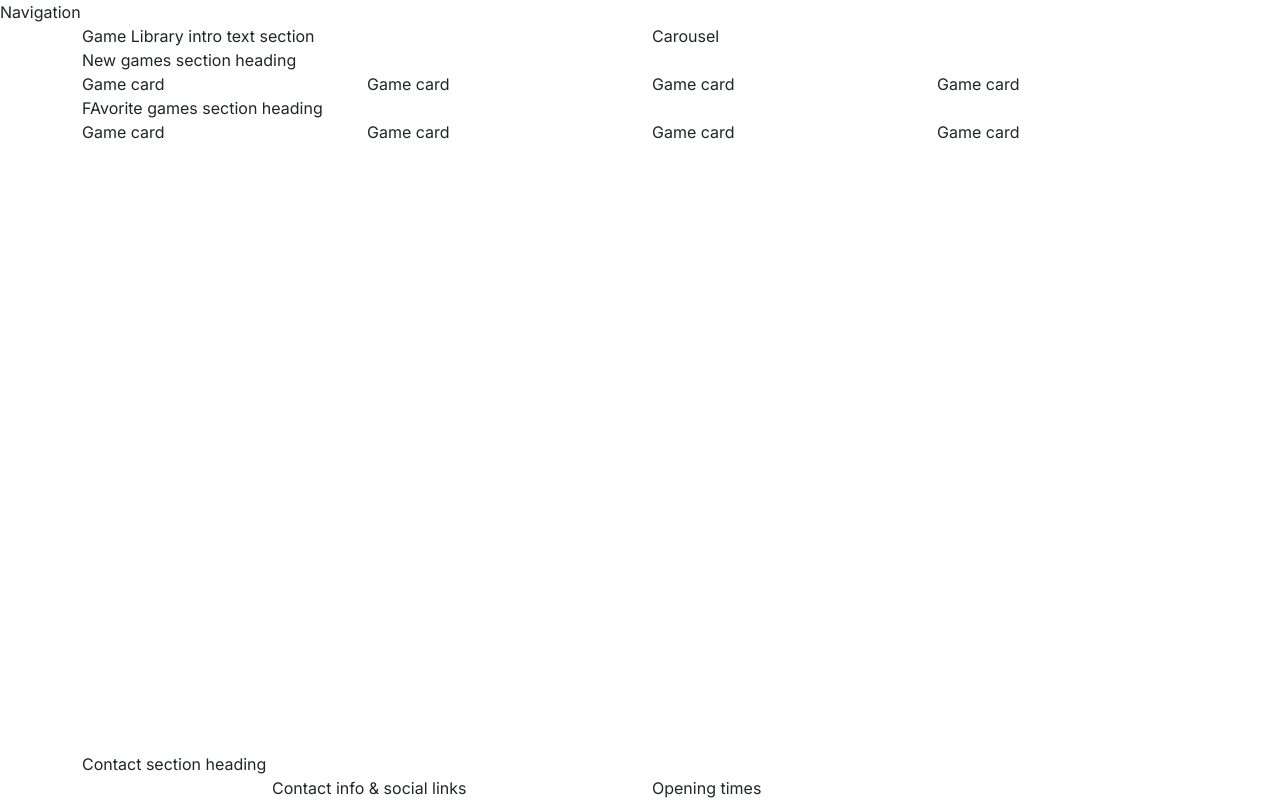
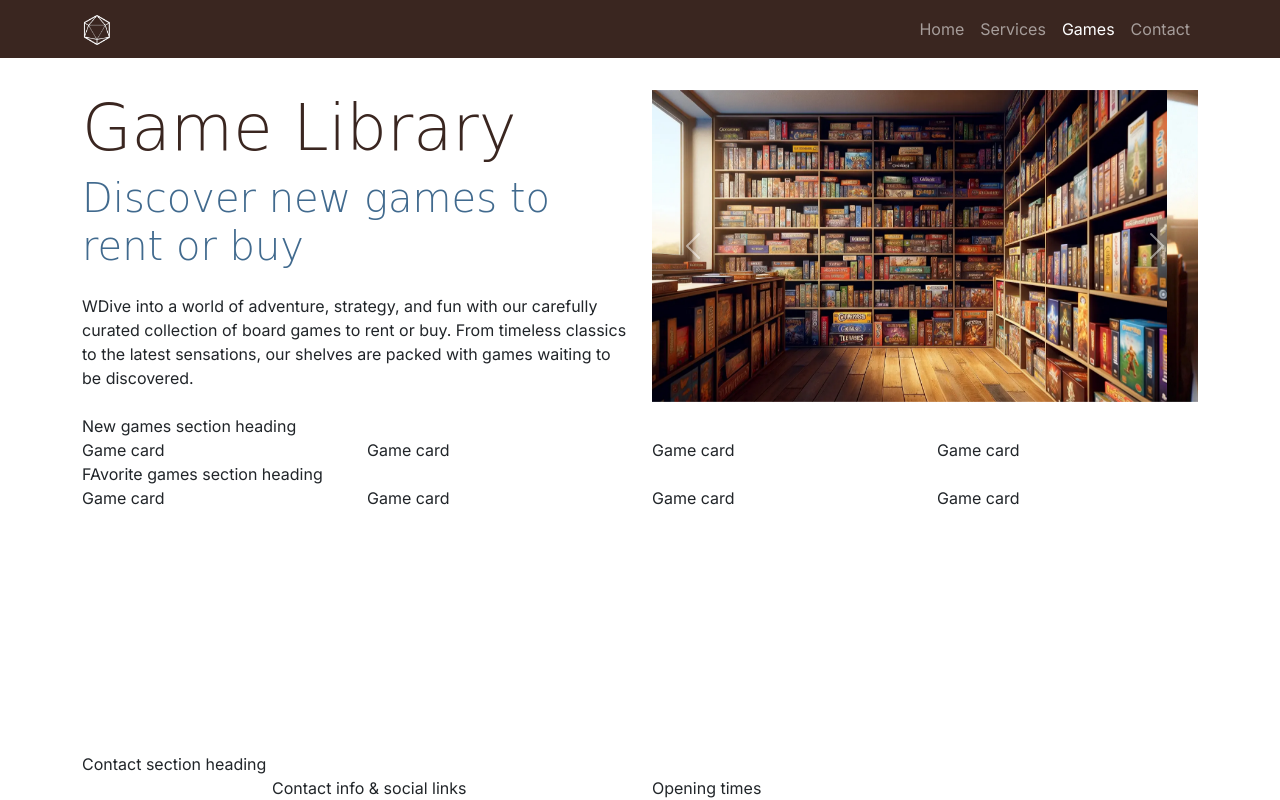
Before and after one commit to larevolucia/my-test-repository, a plain HTML site: page game-library.html in a window 1280 px wide. Drawn offline with nearby package versions, Linux system fonts and the light colour scheme; a web font is replaced by a local one.

Commit message:
Created navbar and header for game-library.html

```diff
--- a/game-library.html
+++ b/game-library.html
@@ -20,14 +20,90 @@
 </head>
 <body class="d-flex flex-column min-vh-100">
     <!-- Navigation -->
-    <div>Navigation</div>
-    <!-- Header with carousel -->
-    <header class="container">
-        <div class="row">
-            <div class="col-12 col-xl-6">Game Library intro text section</div>
-            <div class="col-12 col-xl-6">Carousel</div>
+    <nav id="navbar" class="navbar navbar-expand-lg" data-bs-theme="dark">
+        <div class="container">
+          <a class="navbar-brand" href="index.html">
+            <img
+              src="assets/images/logo-sm-white.png"
+              alt="Boardwalk games logo"
+              class="logo"
+            />
+          </a>
+          <button
+            class="navbar-toggler"
+            type="button"
+            data-bs-toggle="collapse"
+            data-bs-target="#navbarNav"
+            aria-controls="navbarNav"
+            aria-expanded="false"
+            aria-label="Toggle navigation"
+          >
+            <span class="navbar-toggler-icon"></span>
+          </button>
+          <div class="collapse navbar-collapse" id="navbarNav">
+            <ul class="navbar-nav ms-auto">
+              <li class="nav-item">
+                <a class="nav-link" href="index.html"
+                  >Home</a
+                >
+              </li>
+              <li class="nav-item">
+                <a class="nav-link" href="index.html#services">Services</a>
+              </li>
+              <li class="nav-item">
+                <a class="nav-link active" aria-current="page" href="game-library.html">Games</a>
+              </li>
+              <li class="nav-item">
+                <a class="nav-link" href="index.html#contact">Contact</a>
+              </li>
+            </ul>
+          </div>
         </div>
-    </header>
+      </nav>
+
+      <!-- Header with carousel -->
+      <header id="header" class="container section">
+          <div class="row">
+              <div class="col-12 col-xl-6 text-center text-xl-start">
+                  <h1 class="display-3">Game Library</h1>
+                  <p class="lead display-6 sub-heading-color">Discover new games to rent or buy</p>
+                  <p class="my-4">WDive into a world of adventure, strategy, and fun with our carefully curated collection of board games to rent or buy. From timeless classics to the latest sensations, our shelves are packed with games waiting to be discovered.</p>
+              </div>
+              <div class="col-12 col-xl-6">
+                  <div id="carouselExampleAutoplaying" class="carousel slide" data-bs-ride="carousel">
+                      <div class="carousel-inner">
+                          <div class="carousel-item active">
+                              <img src="assets/images/game-library-carousel-1.webp" class="d-block w-100"
+                                  alt="Bookshelves filled with boardgames">
+                          </div>
+                          <div class="carousel-item">
+                              <img src="assets/images/game-library-carousel-2.webp" class="d-block w-100"
+                                  alt="Bookshelves filled with boardgames">
+                          </div>
+                          <div class="carousel-item">
+                              <img src="assets/images/game-libary-carousel-3.webp" class="d-block w-100"
+                                  alt="Bookshelves filled with boardgames, one man is browsing the shelves">
+                          </div>
+                          <div class="carousel-item">
+                              <img src="assets/images/game-librarycarousel-s4.webp" class="d-block w-100"
+                                  alt="8 board games stacked on top of each other">
+                          </div>
+                      </div>
+                      <button class="carousel-control-prev" type="button" data-bs-target="#carouselExampleAutoplaying"
+                          data-bs-slide="prev">
+                          <span class="carousel-control-prev-icon" aria-hidden="true"></span>
+                          <span class="visually-hidden">Previous</span>
+                      </button>
+                      <button class="carousel-control-next" type="button" data-bs-target="#carouselExampleAutoplaying"
+                          data-bs-slide="next">
+                          <span class="carousel-control-next-icon" aria-hidden="true"></span>
+                          <span class="visually-hidden">Next</span>
+                      </button>
+                  </div>
+              </div>
+          </div>
+      </header>
+
       <!-- main element to hold all key sections of the home page. It is not part of the grid structure -->
       <main>
         <!-- New Games section -->
```
